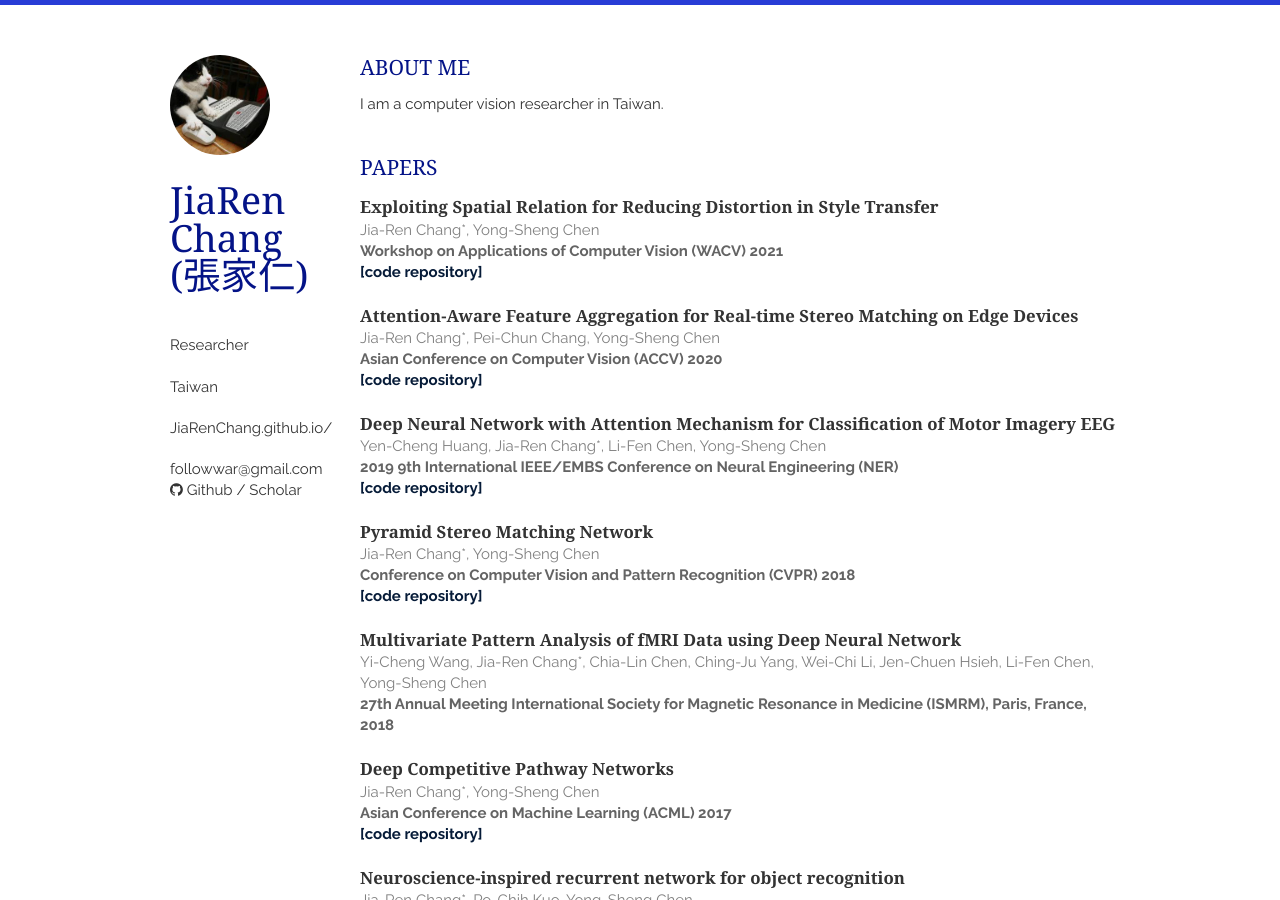
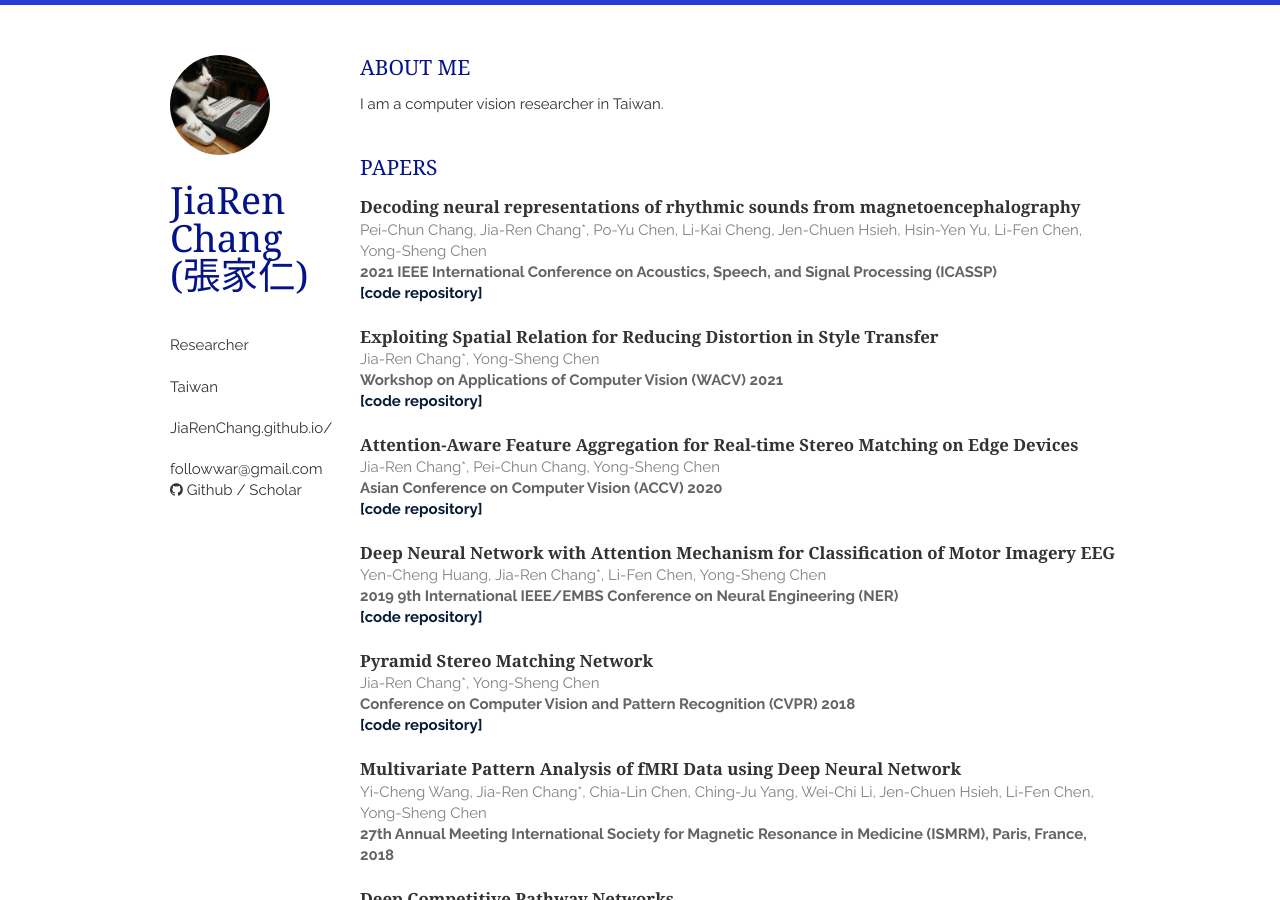
Before and after one commit to JiaRenChang/JiaRenChang.github.io, a Jekyll site: the page built from index.html, in a window 1280 px wide and 900 px high. Built offline with Jekyll 4.4.1, drawn with Linux system fonts in a browser that asks for light colours; nearby versions of some CDN libraries; the list of posts is cut into pages by our own code; a style sheet for code colours, icons or effects is not loaded.

Commit message:
Update papers.html

```diff
--- a/_includes/papers.html
+++ b/_includes/papers.html
@@ -1,8 +1,22 @@
 <section class="thirteen columns">
     <h1>Papers</h1>
+
+     <article>
+        <header>
+            <h1><a href="">Decoding neural representations of rhythmic sounds from magnetoencephalography</a></h1>
+            <span>Pei-Chun Chang, Jia-Ren Chang*, Po-Yu Chen, Li-Kai Cheng, Jen-Chuen Hsieh, Hsin-Yen Yu, Li-Fen Chen, Yong-Sheng Chen</span>
+        </header>
+        <p>
+            <em>2021 IEEE International Conference on Acoustics, Speech, and Signal Processing (ICASSP)</em>
+        </p>
+        <p><a href="">
+            <em><font color="#061b38">[code repository]</font></em>
+        </a></p>
+    </article>
+
     <article>
         <header>
-            <h1><a href="">Exploiting Spatial Relation for Reducing Distortion in Style Transfer</a></h1>
+            <h1><a href="https://openaccess.thecvf.com/content/WACV2021/papers/Chang_Exploiting_Spatial_Relation_for_Reducing_Distortion_in_Style_Transfer_WACV_2021_paper.pdf">Exploiting Spatial Relation for Reducing Distortion in Style Transfer</a></h1>
             <span>Jia-Ren Chang*, Yong-Sheng Chen</span>
         </header>
         <p>
@@ -15,7 +29,7 @@
 
     <article>
         <header>
-            <h1><a href="">Attention-Aware Feature Aggregation for Real-time Stereo Matching on Edge Devices</a></h1>
+            <h1><a href="https://openaccess.thecvf.com/content/ACCV2020/papers/Chang_Attention-Aware_Feature_Aggregation_for_Real-time_Stereo_Matching_on_Edge_Devices_ACCV_2020_paper.pdf">Attention-Aware Feature Aggregation for Real-time Stereo Matching on Edge Devices</a></h1>
             <span>Jia-Ren Chang*, Pei-Chun Chang, Yong-Sheng Chen</span>
         </header>
         <p>
@@ -28,7 +42,7 @@
 
     <article>
         <header>
-            <h1><a href="">Deep Neural Network with Attention Mechanism for Classification of Motor Imagery EEG</a></h1>
+            <h1><a href="https://ieeexplore.ieee.org/abstract/document/8717058">Deep Neural Network with Attention Mechanism for Classification of Motor Imagery EEG</a></h1>
             <span>Yen-Cheng Huang, Jia-Ren Chang*, Li-Fen Chen, Yong-Sheng Chen</span>
         </header>
         <p>
```
